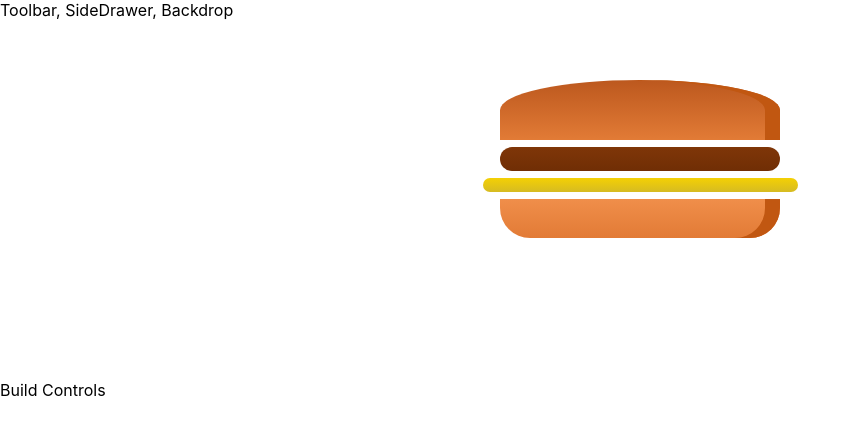
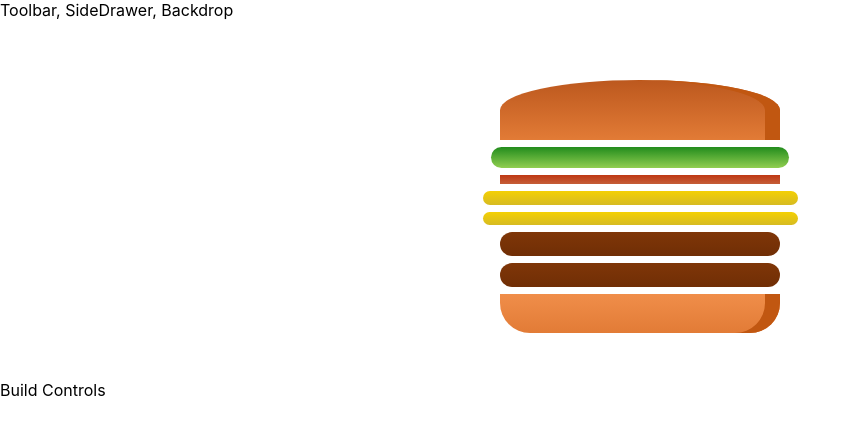
Before and after one commit to Stevan-Radovanovic/BurgerBuilder-WebApp, a React (Create React App) app in the folder bb1/: page / in a window 1280 px wide. Shown: the top 434 px of the page, without its empty margins (0-860 px from the left). Built offline with nearby package versions, Linux system fonts and the light colour scheme.

Commit message:
Added ingredients list

```diff
--- a/bb1/src/components/Burger/Burger.js
+++ b/bb1/src/components/Burger/Burger.js
@@ -3,11 +3,21 @@ import classes from './Burger.module.css';
 import Ingredient from './Ingredient/Ingredient';
 
 const Burger = (props) => {
+  let ingredients = Object.keys(props.ingredients).map((igKey) =>
+    [...Array(props.ingredients[igKey])].map((_, i) => (
+      <Ingredient key={igKey + i} type={igKey} />
+    ))
+  );
+
+  const ingredientsLength = ingredients.reduce((arr, el) => arr.concat(el));
+  if (ingredientsLength === 0) {
+    ingredients = <p>Empty? You better add some ingredients</p>;
+  }
+
   return (
     <div className={classes.Burger}>
       <Ingredient type="bread-top" />
-      <Ingredient type="meat" />
-      <Ingredient type="cheese" />
+      {ingredients}
       <Ingredient type="bread-bottom" />
     </div>
   );
--- a/bb1/src/containers/BurgerBuilder/BurgerBuilder.js
+++ b/bb1/src/containers/BurgerBuilder/BurgerBuilder.js
@@ -1,11 +1,20 @@
-import React, { Component } from 'react';
-import Burger from '../../components/Burger/Burger';
+import React, { Component } from "react";
+import Burger from "../../components/Burger/Burger";
 
 class BurgerBuilder extends Component {
+  state = {
+    ingredients: {
+      salad: 1,
+      bacon: 1,
+      cheese: 2,
+      meat: 2,
+    },
+  };
+
   render() {
     return (
       <React.Fragment>
-        <Burger />
+        <Burger ingredients={this.state.ingredients} />
         <div>Build Controls</div>
       </React.Fragment>
     );
```
